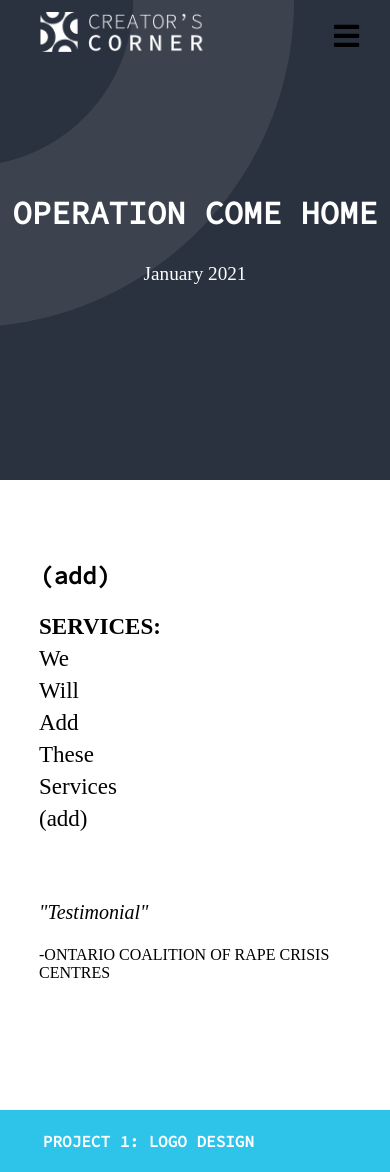
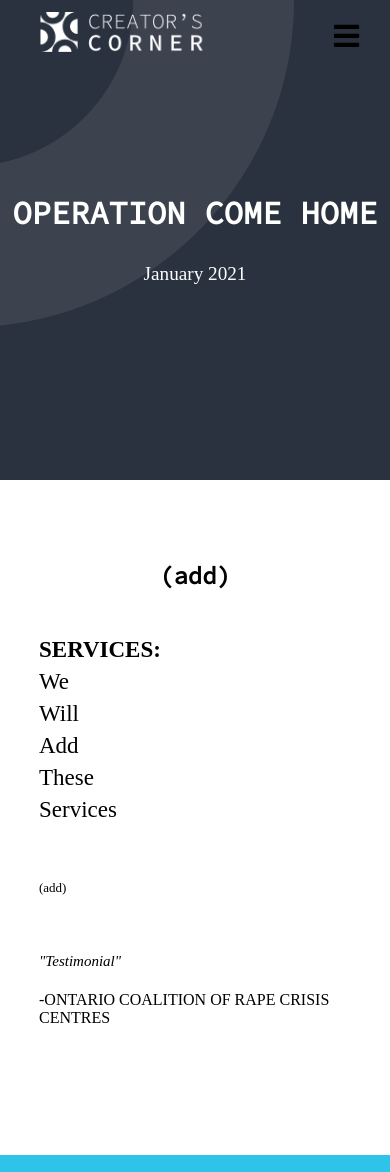
Before and after one commit to liam-mack/CreatorsCorner, a React (Create React App) app: page /Projects-OCRCC in a window 390 px wide. Shown: the top 1172 px of the page. Built offline with nearby package versions, Linux system fonts and the light colour scheme; a web font is replaced by a local one.

Commit message:
portfolioParagraph responsive

```diff
--- a/src/components/PortfolioIntro/PortfolioIntro.scss
+++ b/src/components/PortfolioIntro/PortfolioIntro.scss
@@ -1,5 +1,10 @@
 .portfolioIntro{
     margin-top: 30em;
+}
+
+.portfolioDate{
+    text-align: center;
+
 }
 
 .introRow{
@@ -12,9 +17,9 @@
 .introServices{
     display: flex;
     flex-direction: column;
-    flex-basis: 20%;
     font-size: 23px;
     line-height: 32px;
+    margin: 1em 0 2em 0;
     p {
         margin: 0 !important
     }
@@ -24,16 +29,33 @@
     margin-top: 0 !important;
     display: flex;
     flex-direction: column;
-    flex-basis: 80%;
-    font-size: 23px;
+    font-size: 13px;
     line-height: 32px;
     text-align: justify;
+    width: 100%;
 }
 
 .portfolioTestimonial{
     margin-top: 2em;
-    font-size: 20px;
+    font-size: 15px;
     line-height: 28px;
     text-align: justify;
     font-style: italic;
 }
+
+@media screen and (min-width:768px) {
+    .introServices{
+        display: flex;
+        flex-basis: 20%;
+        margin: auto;
+    }
+
+    .introParagraph{
+        flex-basis: 80%;
+        font-size: 23px;
+    }
+
+    .portfolioTestimonial{
+        font-size: 20px
+    }
+}
```
